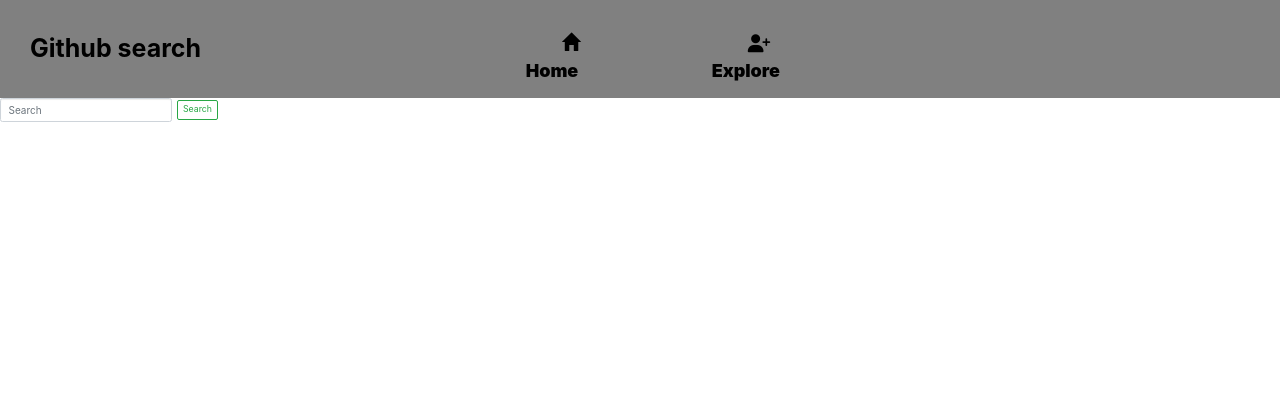
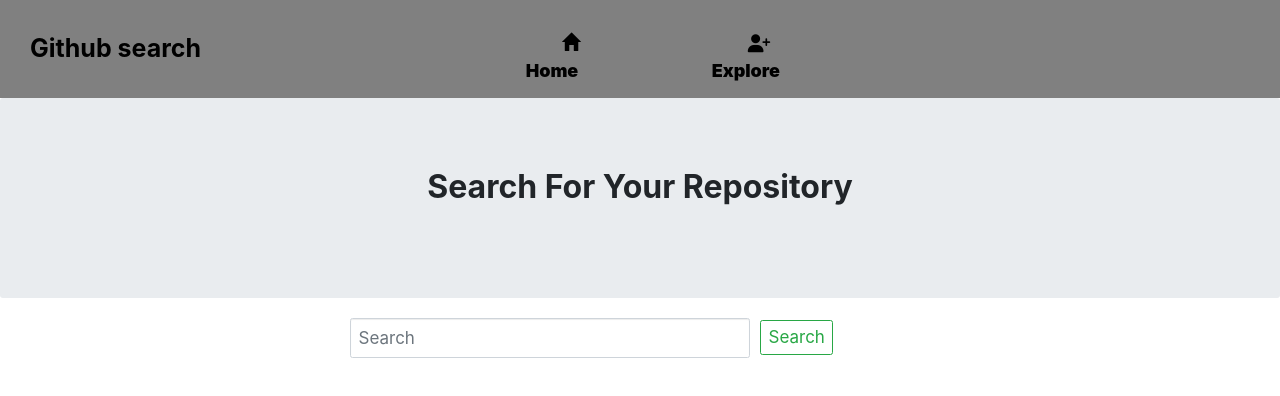
Before and after one commit to TERRYYYY/Github-search, an Angular app: page /repo in a window 1280 px wide. Shown: the top 396 px of the page. Built offline with nearby package versions, Linux system fonts and the light colour scheme.

Commit message:
added date count pipe

```diff
--- a/src/app/app.module.ts
+++ b/src/app/app.module.ts
@@ -12,6 +12,7 @@ import { NotFoundComponent } from './not-found/not-found.component';
 import { GithubApiService } from './services/github-api.service';
 import { UserSearchComponent } from './user-search/user-search.component';
 import { from } from 'rxjs';
+import { DateCountPipe } from './date-count.pipe';
 
 @NgModule({
   declarations: [
@@ -20,7 +21,8 @@ import { from } from 'rxjs';
     NavbarComponent,
     RepoSearchComponent,
     NotFoundComponent,
-    UserSearchComponent
+    UserSearchComponent,
+    DateCountPipe
   ],
   imports: [
     BrowserModule,
--- a/src/app/classes/repository.ts
+++ b/src/app/classes/repository.ts
@@ -1,5 +1,5 @@
 export class Repository {
-    constructor(public name: string, public description: string, public language: string, public link:string) {
+    constructor(public name: string, public description: string, public language: string,public created_at: Date, public link:string) {
 
     }
 
--- /dev/null
+++ b/src/app/date-count.pipe.ts
@@ -0,0 +1,12 @@
+import { Pipe, PipeTransform } from '@angular/core';
+
+@Pipe({
+  name: 'dateCount'
+})
+export class DateCountPipe implements PipeTransform {
+
+  transform(value: unknown, ...args: unknown[]): unknown {
+    return null;
+  }
+
+}
--- a/src/app/github/github.component.css
+++ b/src/app/github/github.component.css
@@ -67,9 +67,9 @@
     /* background-color: black; */
     box-shadow: 5px 5px 15px gray;
     text-align: center;
-    width: 350px;
-    height: 400px;
-    margin-top: 80px;
+    width: 400px;
+    height: 600px;
+    margin-top: 50px;
     margin-left: 50px;
     /* color: white; */
     transition: 0.5s ease;
@@ -78,11 +78,14 @@
 h2{
     margin-top: 20px;
     margin-right: 20px;
+    font-size: 26px;
+    font-style: oblique;
+    font-weight: bolder;
 }
 .card-header{
     font-size: 22px;
     text-align: center;
-    width: 350px;
+    width: 395px;
 }
 .card-body{
     font-size: 18px;
@@ -107,3 +110,12 @@ h2{
 body{
     font-size: 25px;
 }
+.profile-pic {
+  width: 250px;
+  border: 2px solid;
+  border-radius: 50%;
+  -webkit-border-radius: 50%;
+  -moz-border-radius: 50%;
+  -ms-border-radius: 50%;
+  -o-border-radius: 50%;
+}
--- a/src/app/github/github.component.html
+++ b/src/app/github/github.component.html
@@ -19,14 +19,15 @@
     <div class="col-md-6">
         <div class="card">
             <div class="card-header">
-              <h2> Name: {{user.name}} </h2>
+                <img class="profile-pic" src="{{ user.avatar_url }}" alt="" />
+              <h2>  {{user.name}} </h2>
             </div>
             <div class="card-body">
-               Bio: {{user.bio}}
+               Bio: {{user.bio}} <br>
+            <br>
+                Location:{{user.location}} <br>
                 <br>
-                Location:{{user.location}}
-                <br>
-                Followers: {{user.followers}}
+                Followers: {{user.followers}} <br>
                 <br>
                 Following:{{user.following}}
 
--- a/src/app/repo-search/repo-search.component.css
+++ b/src/app/repo-search/repo-search.component.css
@@ -4,14 +4,25 @@
      width: 380px;
     height: 300px;
     margin-top: 30px;
-         margin-left: 5px;
+    margin-left: 20px;
     font-size: 18px;
      }
 h1{
     font-size: 28px;
     font-weight: bolder;
 }
+.jumbotron{
+    height: 200px;
+    text-align: center;
 
+
+}
+h3{
+    font-size: 32px;
+    font-weight: bolder;
+    margin-top: 30px;
+
+}
 /* .card{
      position: absolute;
     top: 50%;
--- a/src/app/repo-search/repo-search.component.html
+++ b/src/app/repo-search/repo-search.component.html
@@ -3,7 +3,7 @@
     <div class="card">
         <div class="card-body">
             <div class="search-box"> -->
-                <app-user-search (searchUser)="searchRepo($event)"></app-user-search>
+
 
                 <!-- <input type="text" name="box" placeholder="Enter Repository..." > -->
 
@@ -11,25 +11,34 @@
             <!-- </div> -->
 
          <!-- </div> -->
+         <!-- <div class="container"> -->
+             <div class="jumbotron">
+                 <h3>Search For Your Repository</h3>
+            </div>
+
+        <app-user-search class="repo-saerch" (searchUser)="searchRepo($event)"></app-user-search>
          <div class="row">
              <div class="col-md-4" *ngFor="let myRepo of myRepos">
                  <div class="col-md-4">
                  <div class="card">
                      <div class="card-header">
                          Language: {{myRepo.language}}
+                        {{myRepo.date|date}}
                      </div>
                      <div class="card-body">
                          <h1>{{myRepo.name}} </h1>
                          <br>
                          {{myRepo.description}}
                          <br>
-                         {{myRepo.link}}
+
                      </div>
                  </div>
                  </div>
 
              </div>
          </div>
+
+        <!-- </div> -->
         <!-- <div class="col-md-4" *ngFor="let myRepo of myRepos">`
             <div class="card text-white bg-dark mb-3" style="max-width: 40rem; height: 20rem;">
                 <div class="card-header">{{myRepo.language}}</div>
--- a/src/app/user-search/user-search.component.css
+++ b/src/app/user-search/user-search.component.css
@@ -1,5 +1,17 @@
 form{
     text-align: center;
+    margin-left: 350px;
+    margin-top: 20px;
+    font-size: 17px;
+}
+form input{
+    width: 400px;
+    height: 40px;
+    font-size: 17px;
+}
+.btn{
+    margin-left: 10px;
+    font-size: 17px;
 }
 .form{
     width: 50%;
--- a/src/app/user-search/user-search.component.html
+++ b/src/app/user-search/user-search.component.html
@@ -8,9 +8,9 @@
         <button class="btn btn-outline-success" type="submit" (click)="submitUser()">GO</button>
 
     </div> -->
-    <input class="form-control mr-sm-2" type="text" placeholder="Search" aria-label="Search" name="search"
+    <input class="form-control " type="text" placeholder="Search" aria-label="Search" name="search"
         [(ngModel)]="newUser.name">
-    <button class="btn btn-outline-success btn-rounded btn-sm my-0" type="submit" (click)="submitUser()">Search</button>
+    <button class="btn btn-outline-success" type="submit" (click)="submitUser()">Search</button>
 
 </form>
 <!-- !-- <div class="form">
```
Also changed, not shown: 1 other file (tests, documents, lock files or other folders). Lines whose indentation alone changed are shown as unchanged.
